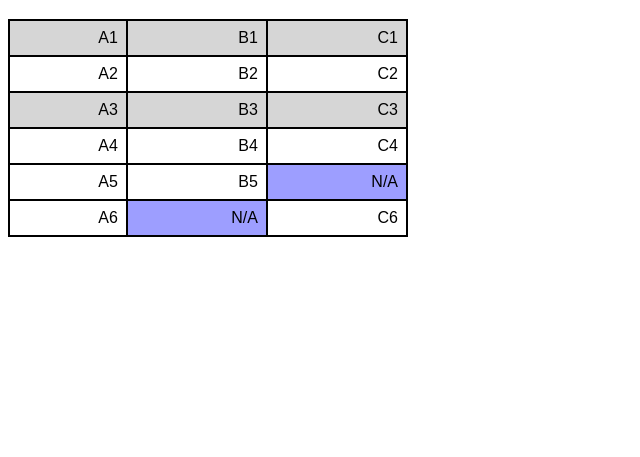
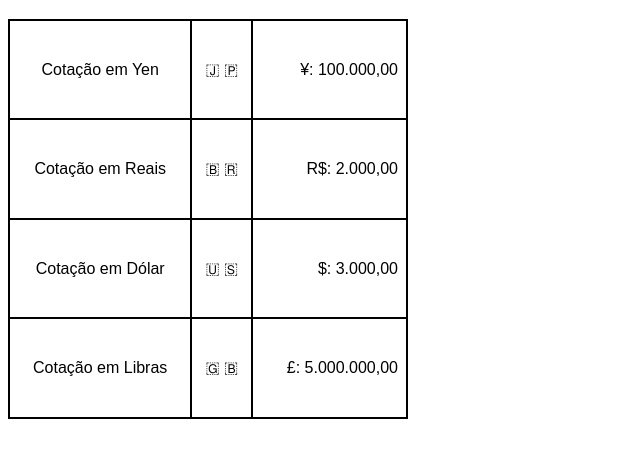
Before and after one commit to AntEvanderson/html-css, a plain HTML site: page exercicios/ex023/tabela001.html in a window 1280 px wide. Shown: the part 61-518 px from the top of the page, without its empty margins (0-640 px from the left). Drawn offline with Linux system fonts and the light colour scheme.

Commit message:
Criação da tabela 001

```diff
--- a/exercicios/ex023/tabela001.html
+++ b/exercicios/ex023/tabela001.html
@@ -11,23 +11,20 @@
         }
 
         table {
-            border: 2px solid black;
             border-collapse: collapse;
             width: 400px;
-        }
-
-        tr.linha {
-            background-color: rgba(124, 124, 124, 0.308);
+            height: 400px;
         }
 
         td {
             border: 2px solid black;
             padding: 8px;
-            text-align: right;
+            text-align: center; /*Alinhamento Horizontal*/
+            vertical-align: middle; /*Alinhamento Horizontal*/
         }
 
-        td.dado {
-            background-color: rgba(0, 4, 255, 0.384);
+        .numero{
+            text-align: right;
         }
     </style>
 </head>
@@ -43,34 +40,24 @@
     -->
     <table>
         <tr class="linha"> <!--Primeira Linha-->
-            <td>A1</td>
-            <td>B1</td>
-            <td>C1</td>
+            <td>Cotação em Yen</td>
+            <td>&#x1F1EF &#x1F1F5</td>
+            <td class="numero">¥: 100.000,00</td>
         </tr>
         <tr> <!--Segunda Linha-->
-            <td>A2</td>
-            <td>B2</td>
-            <td>C2</td>
+            <td>Cotação em Reais</td>
+            <td>&#x1F1E7 &#x1F1F7</td>
+            <td class="numero">R$: 2.000,00</td>
         </tr>
         <tr class="linha"> <!--Terceira Linha-->
-            <td>A3</td>
-            <td>B3</td>
-            <td>C3</td>
+            <td>Cotação em Dólar</td>
+            <td>&#x1F1FA &#x1F1F8</td>
+            <td class="numero">$: 3.000,00</td>
         </tr>
         <tr><!--Quarta Linha-->
-            <td>A4</td>
-            <td>B4</td>
-            <td>C4</td>
-        </tr>
-        <tr>
-            <td>A5</td>
-            <td>B5</td>
-            <td class="dado">N/A</td>
-        </tr>
-        <tr>
-            <td>A6</td>
-            <td class="dado">N/A</td>
-            <td>C6</td>
+            <td>Cotação em Libras</td>
+            <td>&#x1F1EC &#x1F1E7</td>
+            <td class="numero">£: 5.000.000,00</td>
         </tr>
     </table>
 </body>
```
